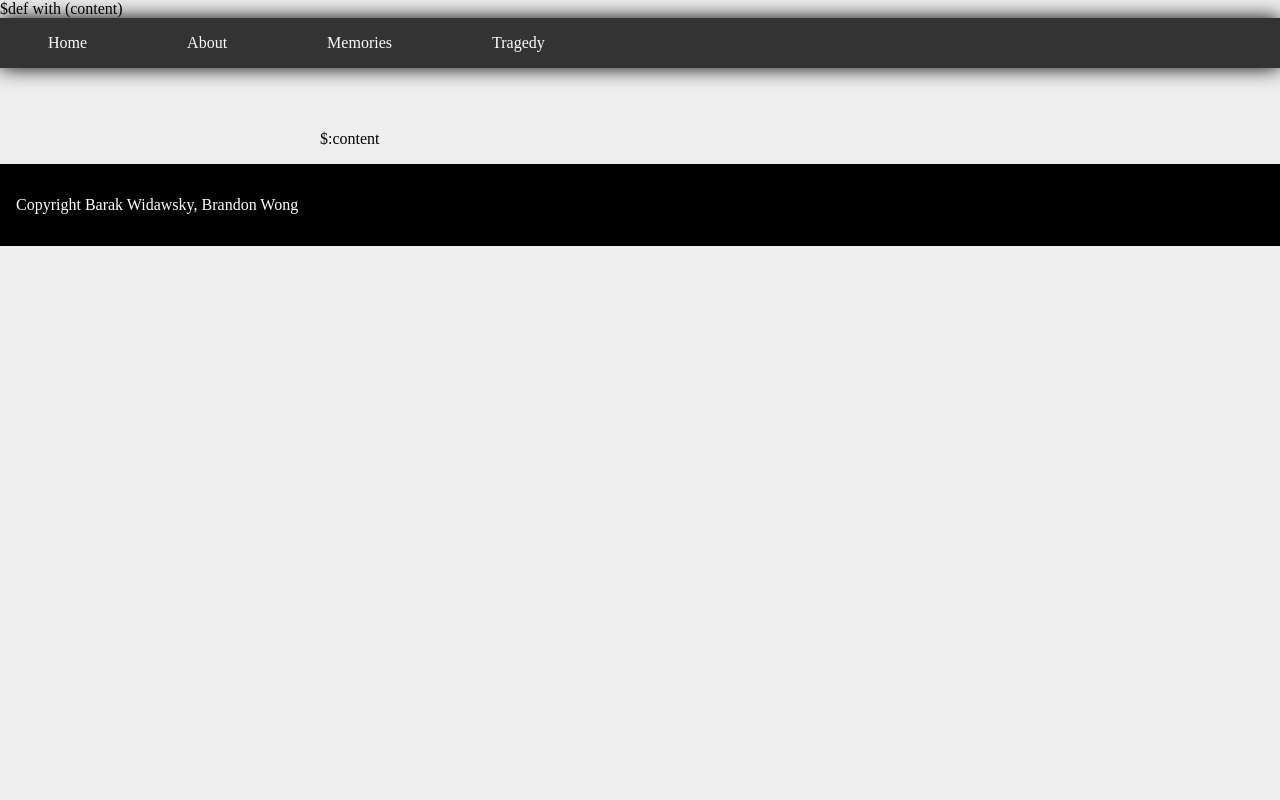
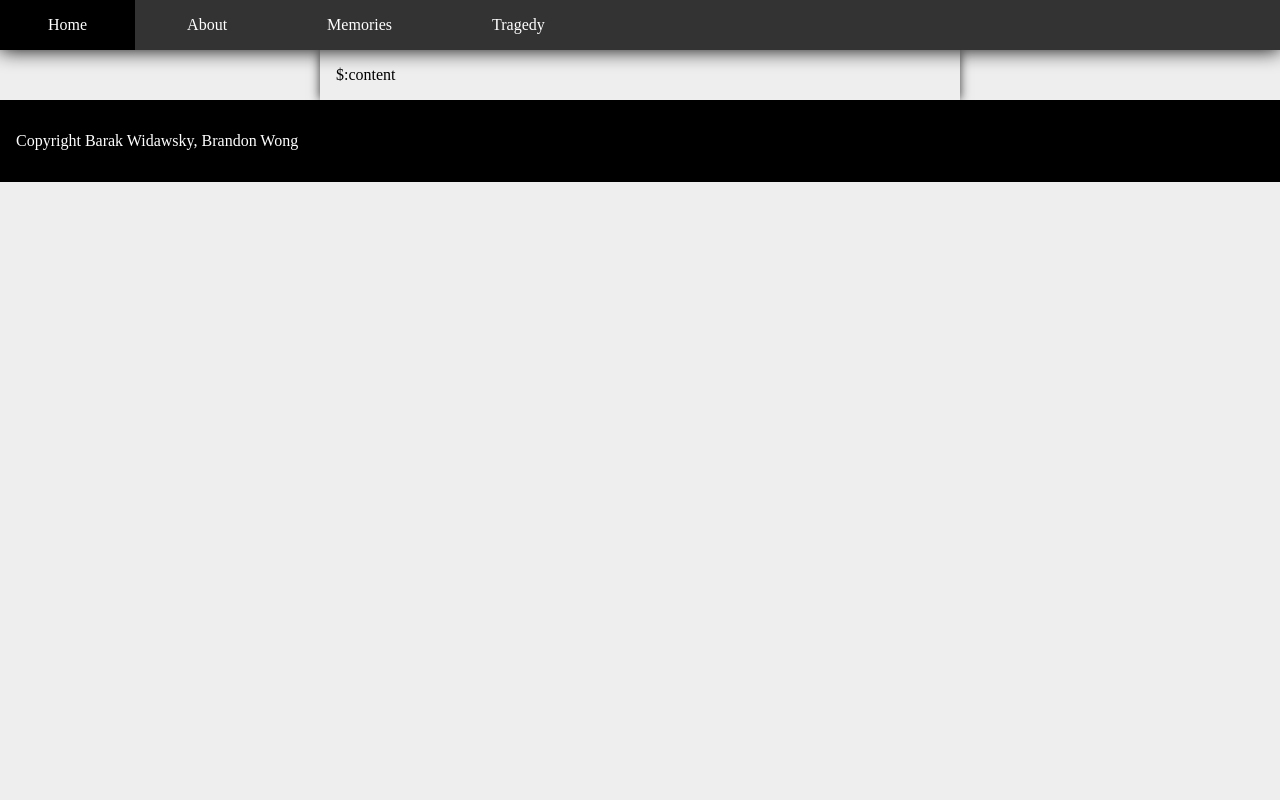
Before and after one commit to Veryyes/harambe-website, a Python web app: template templates/layout.html in a window 1280 px wide. Run offline with Jinja, Linux system fonts and the light colour scheme; the template is opened without the code that fills it, so the values that code supplies are empty; some web fonts are replaced.

Commit message:
Better layout

```diff
--- a/static/style.css
+++ b/static/style.css
@@ -2,25 +2,28 @@
 body {
   margin: 0;
   padding: 0;
+  padding-top: 2em;
   font-family: Patua One;
   background-color: #EEE;
 }
 
 main {
-  margin: 1em 20em;
+  padding: 1em;
+  margin-left: 20em;
+  margin-right: 20em;
+  box-shadow: 0 0 10px #333;
 }
 
 img {
   display: block;
   margin-left: auto;
   margin-right: auto;
-}
-
-header {
-  height: 6em;
+  box-shadow: 0 0 10px #333;
 }
 
 nav {
+  position: fixed;
+  top: 0;
   background-color: #333;
   width: 100%;
   box-shadow: 0 0 20px black;
```
Also changed, not shown: templates/about.html (added).
